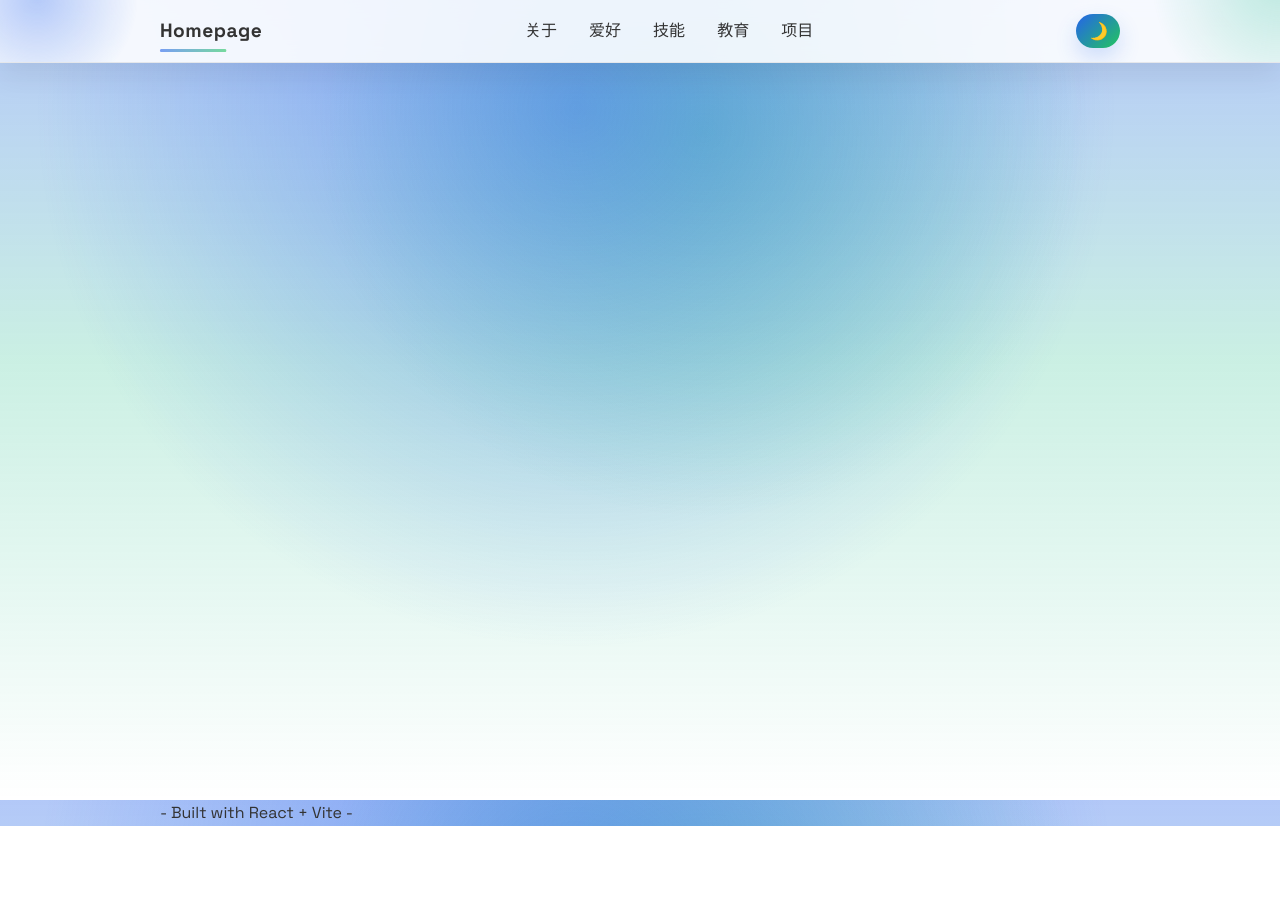
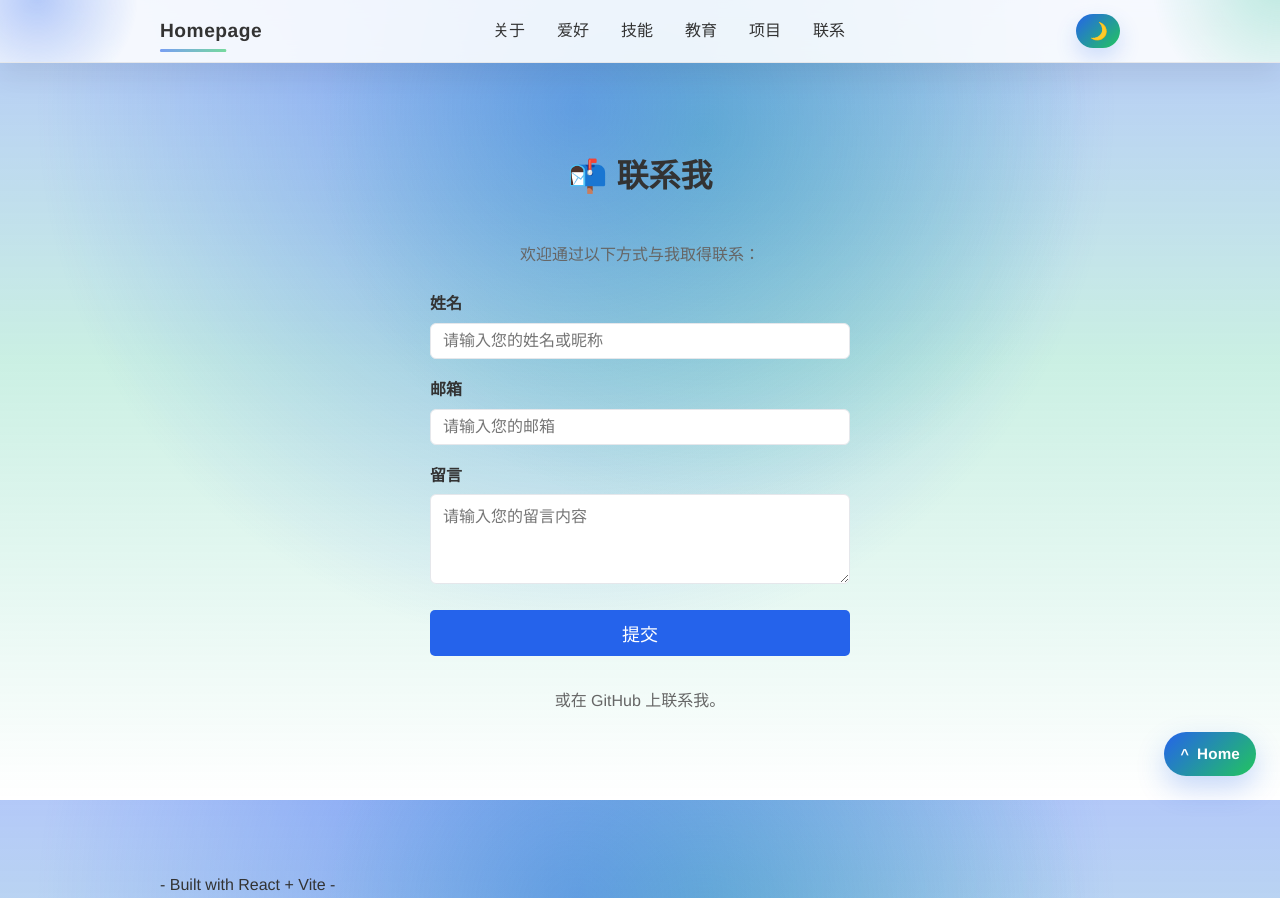
Before and after one commit to mr-tongs/react-portfolio, a React (Vite) app: page /contact in a window 1280 px wide. Before the commit the page ends 826 px from the top, so only its background shows below. Built offline with nearby package versions, Linux system fonts and the light colour scheme.

Commit message:
feat:表单联系功能

```diff
--- a/src/App.jsx
+++ b/src/App.jsx
@@ -9,6 +9,7 @@ import Summary from "./pages/Summary";
 import Skills from "./pages/Skills";
 import Education from "./pages/Education";
 import Experience from "./pages/Experience";
+import Contact from "./pages/Contact";
 
 function RevealOnScroll() {
   const location = useLocation();
@@ -143,6 +144,7 @@ function App() {
           <Route path="/skills" element={<Skills />} />
           <Route path="/education" element={<Education />} />
           <Route path="/experience" element={<Experience />} />
+          <Route path="/contact" element={<Contact />} />
         </Routes>
       </div>
       <Footer />
--- a/src/components/BackToTopButton.jsx
+++ b/src/components/BackToTopButton.jsx
@@ -10,6 +10,7 @@ function BackToTopButton() {
     "/skills",
     "/education",
     "/experience",
+    "/contact",
   ];
   const isVisible = showOnPages.includes(location.pathname);  // 判断按钮是否应该显示：检查当前路径是否在显示数组中
 
--- a/src/components/Navbar.jsx
+++ b/src/components/Navbar.jsx
@@ -9,6 +9,7 @@ function Navbar() {
     { path: "/skills", label: "技能" },
     { path: "/education", label: "教育" },
     { path: "/experience", label: "项目" },
+    { path: "/contact", label: "联系" },
   ];
 
   // 初始化主题（从 localStorage 读取）
--- a/src/index.css
+++ b/src/index.css
@@ -1,3 +1,35 @@
+/* 联系表单适配全站字体和风格 */
+.contact-form {
+  font-family: inherit;
+  color: var(--text-color);
+  font-size: 1rem;
+}
+.contact-form label {
+  font-family: inherit;
+  color: var(--text-color);
+  font-size: 1rem;
+  font-weight: 600;
+}
+.contact-form input,
+.contact-form textarea {
+  font-family: inherit;
+  color: var(--text-color);
+  font-size: 1rem;
+  background: var(--card-bg);
+  border: 1px solid var(--border-color);
+  border-radius: 6px;
+  padding: 8px 12px;
+  outline: none;
+  transition: border-color 0.2s;
+}
+.contact-form input:focus,
+.contact-form textarea:focus {
+  border-color: var(--primary-color);
+}
+.contact-form textarea {
+  resize: vertical;
+  min-height: 90px;
+}
 @import url("https://fonts.googleapis.com/css2?family=Space+Grotesk:wght@400;600;700&display=swap");
 /* 从Google Fonts引入"Space Grotesk"字体，包含400、600、700三种字体 */
 :root {
--- /dev/null
+++ b/src/pages/Contact.jsx
@@ -0,0 +1,116 @@
+import React from "react";
+
+function Contact() {
+  // 表单提交时拼接mailto链接
+  const handleSubmit = (e) => {
+    e.preventDefault();
+    const form = e.target;
+    const name = form.name.value;
+    const email = form.email.value;
+    const message = form.message.value;
+    const mailto = `mailto:tangz@mail.ustc.edu.cn?subject=来自${encodeURIComponent(name)}的留言&body=姓名：${encodeURIComponent(name)}%0A邮箱：${encodeURIComponent(email)}%0A留言内容：%0A${encodeURIComponent(message)}`;
+    window.location.href = mailto;
+  };
+  return (
+    <main>
+      <section className="section reveal" data-reveal id="contact">
+        <div className="container" style={{ textAlign: "center" }}>
+          <h2 className="section-title">📬 联系我</h2>
+          <p style={{ color: "var(--muted-text)", marginBottom: 24 }}>
+            欢迎通过以下方式与我取得联系：
+          </p>
+          <form
+            className="contact-form"
+            style={{ maxWidth: 420, margin: "0 auto", textAlign: "left" }}
+            onSubmit={handleSubmit}
+          >
+            <div style={{ marginBottom: 18 }}>
+              <label
+                htmlFor="name"
+                style={{ display: "block", marginBottom: 6, fontWeight: 600 }}
+              >
+                姓名
+              </label>
+              <input
+                type="text"
+                id="name"
+                name="name"
+                placeholder="请输入您的姓名或昵称"
+                required
+                style={{
+                  width: "100%",
+                  padding: "8px 12px",
+                  borderRadius: 6,
+                  border: "1px solid #e5e7eb",
+                }}
+              />
+            </div>
+            <div style={{ marginBottom: 18 }}>
+              <label
+                htmlFor="email"
+                style={{ display: "block", marginBottom: 6, fontWeight: 600 }}
+              >
+                邮箱
+              </label>
+              <input
+                type="email"
+                id="email"
+                name="email"
+                placeholder="请输入您的邮箱"
+                required
+                style={{
+                  width: "100%",
+                  padding: "8px 12px",
+                  borderRadius: 6,
+                  border: "1px solid #e5e7eb",
+                }}
+              />
+            </div>
+            <div style={{ marginBottom: 18 }}>
+              <label
+                htmlFor="message"
+                style={{ display: "block", marginBottom: 6, fontWeight: 600 }}
+              >
+                留言
+              </label>
+              <textarea
+                id="message"
+                name="message"
+                placeholder="请输入您的留言内容"
+                required
+                rows={4}
+                style={{
+                  width: "100%",
+                  padding: "8px 12px",
+                  borderRadius: 6,
+                  border: "1px solid #e5e7eb",
+                  resize: "vertical",
+                }}
+              />
+            </div>
+            <button
+              type="submit"
+              className="btn"
+              style={{ width: "100%", fontSize: 18 }}
+            >
+              提交
+            </button>
+          </form>
+          <div style={{ marginTop: 32, color: "var(--muted-text)" }}>
+            或在{" "}
+            <a
+              href="https://github.com/mr-tongs"
+              target="_blank"
+              rel="noopener noreferrer"
+            >
+              GitHub
+            </a>{" "}
+            上联系我。
+          </div>
+        </div>
+      </section>
+    </main>
+  );
+}
+
+export default Contact;
--- a/src/pages/Education.jsx
+++ b/src/pages/Education.jsx
@@ -36,7 +36,7 @@ function Education() {
     <main>
       <section className="section reveal" data-reveal>
         <div className="container">
-          <h2 className="section-title">🎓教育经历</h2>
+          <h2 className="section-title">🎓 教育经历</h2>
           <br />
           <div
             className="skills-grid reveal-group"
--- a/src/pages/Experience.jsx
+++ b/src/pages/Experience.jsx
@@ -36,7 +36,7 @@ function Experience() {
     <main>
       <section className="section reveal" data-reveal>
         <div className="container">
-          <h2 className="section-title">🚀项目经验</h2>
+          <h2 className="section-title">🚀 项目经验</h2>
           <br />
           <div
             className="skills-grid reveal-group"
--- a/src/pages/Home.jsx
+++ b/src/pages/Home.jsx
@@ -1,4 +1,5 @@
 import avatar from "../头像.jpg";
+import { Link } from "react-router-dom";
 
 function Home() {
   return (
@@ -17,6 +18,13 @@ function Home() {
             <span style={{ color: "var(--primary-color)" }}>唐卓</span>
           </h1>
           <p className="hero-subtitle">欢迎来到我的主页！</p>
+          <Link
+            to="/contact"
+            className="btn"
+            style={{ marginTop: 24, display: "inline-block" }}
+          >
+            联系我
+          </Link>
         </div>
       </section>
     </main>
--- a/src/pages/Info.jsx
+++ b/src/pages/Info.jsx
@@ -3,7 +3,7 @@ function Info() {
     <main>
       <section className="section reveal" data-reveal>
         <div className="container">
-          <h2 className="section-title">👨‍💻关于我</h2>
+          <h2 className="section-title">👨‍💻 关于我</h2>
           <p style={{ textAlign: "center", color: "var(--muted-text)" }}>
             ✨iGEM - Web
             组成员(暂且)，一名普通大学生，对网页制作、算法设计、硬件开发等感兴趣。
--- a/src/pages/Skills.jsx
+++ b/src/pages/Skills.jsx
@@ -30,7 +30,7 @@ function Skills() {
     <main>
       <section className="section reveal" data-reveal>
         <div className="container">
-          <h2 className="section-title">⚙️技能</h2>
+          <h2 className="section-title">⚙️ 技能</h2>
           <p style={{ textAlign: "center", color: "var(--muted-text)" }}>
             ✨多种编程语言的核心开发技能，运用各类开发软件与工具，并具备嵌入式开发的经验。
           </p>
--- a/src/pages/Summary.jsx
+++ b/src/pages/Summary.jsx
@@ -3,7 +3,7 @@ function Summary() {
     <main>
       <section className="section reveal" data-reveal>
         <div className="container">
-          <h2 className="section-title">❤️个人爱好</h2>
+          <h2 className="section-title">❤️ 个人爱好</h2>
           <p style={{ textAlign: "center", color: "var(--muted-text)" }}>
             ✨热爱运动，编程菜鸡，偶尔打游戏消遣，也喜欢音乐和动漫。
           </p>
```
